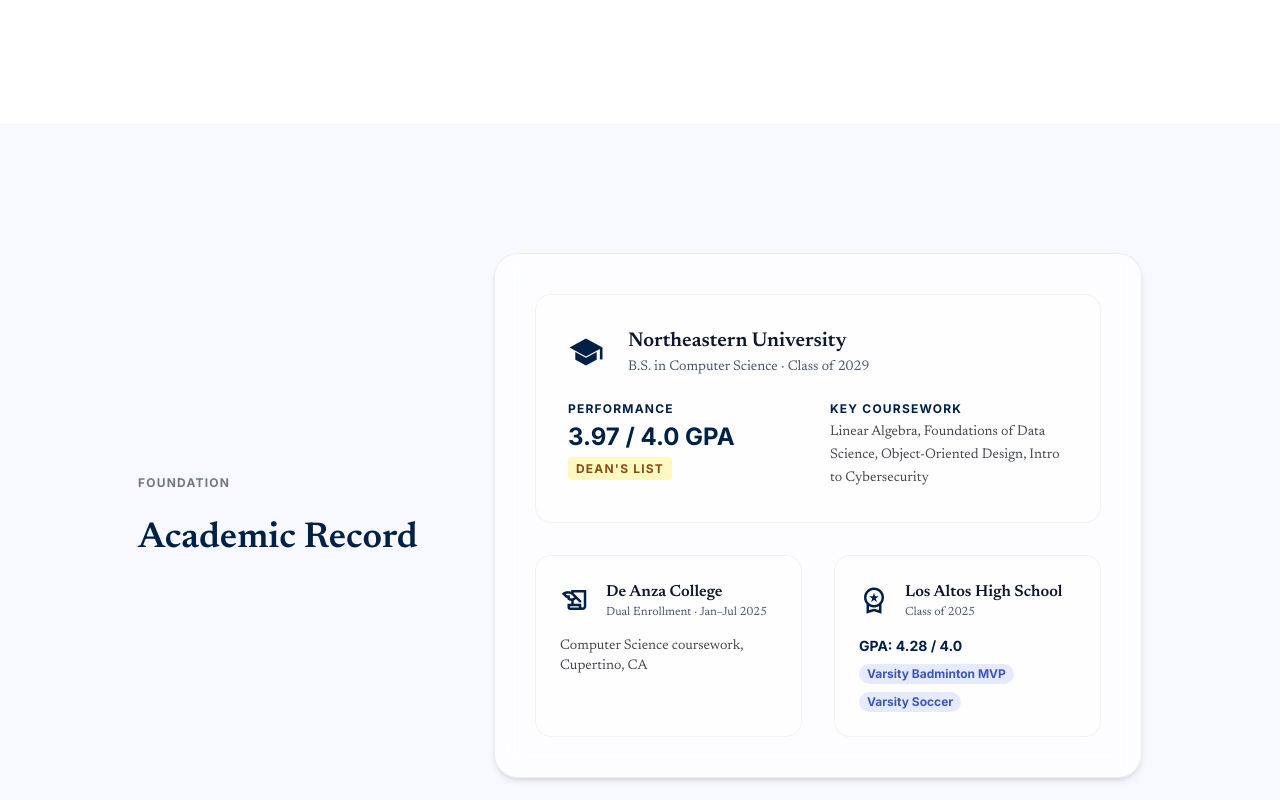
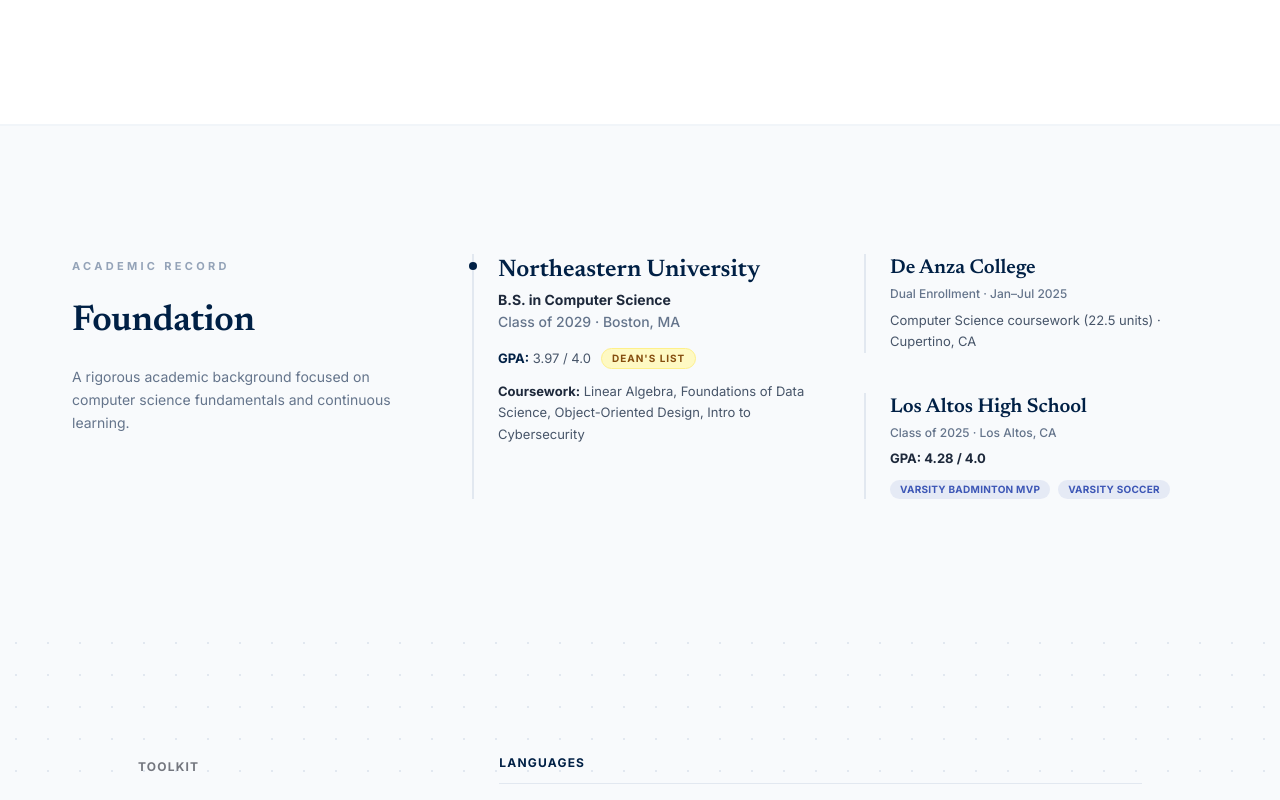
Before and after one commit to raydl18/personal-website, a React (Vite) app: page / in a window 1280 px wide. Shown: the part 4120-4920 px from the top of the page. Built offline with nearby package versions, Linux system fonts and the light colour scheme.

Commit message:
implemented new design for academic record

```diff
--- a/src/index.css
+++ b/src/index.css
@@ -65,6 +65,23 @@
   display: inline-block;
 }
 
+.resume-border {
+  border-left: 2px solid #e2e8f0;
+  padding-left: 1.5rem;
+  position: relative;
+}
+
+.resume-dot::before {
+  content: '';
+  position: absolute;
+  left: -5px;
+  top: 0.5rem;
+  width: 8px;
+  height: 8px;
+  background: #002045;
+  border-radius: 9999px;
+}
+
 .scrollbar-hide::-webkit-scrollbar {
   display: none;
 }
--- a/src/sections/AcademicRecord.jsx
+++ b/src/sections/AcademicRecord.jsx
@@ -1,97 +1,76 @@
+import Reveal from '../components/Reveal';
+
+const coursework = 'Linear Algebra, Foundations of Data Science, Object-Oriented Design, Intro to Cybersecurity';
+
 export default function AcademicRecord() {
   return (
-    <section className="py-32 bg-surface-bright">
-      <div className="max-w-[1100px] mx-auto px-6 md:px-12 grid md:grid-cols-3 gap-16 items-center">
+    <section id="education" className="py-24 md:py-32 bg-slate-50 border-t border-slate-100">
+      <div className="max-w-[1200px] mx-auto px-6 md:px-8">
+        <div className="grid lg:grid-cols-12 gap-12 lg:gap-16">
 
-        <div className="md:col-span-1">
-          <span className="font-inter text-xs font-bold text-outline uppercase tracking-widest">
+          <Reveal className="lg:col-span-4">
+            <span className="font-inter text-[11px] font-bold text-slate-400 uppercase tracking-[0.3em]">
+              Academic Record
+            </span>
+            <h2 className="font-newsreader font-semibold text-3xl md:text-4xl text-primary mt-6 tracking-[-0.01em]">
               Foundation
+            </h2>
+            <p className="font-inter text-sm text-slate-500 mt-6 leading-relaxed max-w-xs">
+              A rigorous academic background focused on computer science fundamentals and continuous
+              learning.
+            </p>
+          </Reveal>
+
+          <Reveal className="lg:col-span-8 grid md:grid-cols-2 gap-10 md:gap-12" delay={80}>
+
+            {/* Featured: Northeastern */}
+            <div className="resume-border resume-dot">
+              <h3 className="font-newsreader font-semibold text-2xl text-primary">Northeastern University</h3>
+              <p className="font-inter text-sm font-bold text-slate-800 mt-1">B.S. in Computer Science</p>
+              <p className="font-inter text-sm text-slate-500 font-medium mt-0.5">Class of 2029 · Boston, MA</p>
+              <div className="mt-4 space-y-3">
+                <div className="flex items-center flex-wrap gap-2.5">
+                  <p className="font-inter text-[13px] text-slate-600">
+                    <span className="font-bold text-primary">GPA:</span> 3.97 / 4.0
+                  </p>
+                  <span className="inline-flex items-center px-2.5 py-0.5 rounded-full border border-yellow-200 bg-yellow-100 text-yellow-800 font-inter text-[10px] font-bold uppercase tracking-widest">
+                    Dean&apos;s List
                   </span>
-          <h2 className="font-newsreader font-semibold text-4xl text-primary mt-6">Academic Record</h2>
                 </div>
-
-        <div className="md:col-span-2 p-10 glass-card rounded-3xl border border-outline-variant/30 shadow-md">
-          <div className="space-y-8">
-
-            {/* Northeastern University */}
-            <div className="p-8 bg-white/40 rounded-2xl border border-primary/5">
-              <div className="flex items-center gap-6 mb-6">
-                <span
-                  className="material-symbols-outlined text-4xl text-primary"
-                  style={{ fontVariationSettings: "'FILL' 1" }}
-                >
-                  school
-                </span>
-                <div>
-                  <h3 className="font-newsreader font-semibold text-xl text-slate-900">Northeastern University</h3>
-                  <p className="font-newsreader text-slate-600 text-sm mt-0.5">
-                    B.S. in Computer Science · Class of 2029
+                <p className="font-inter text-[13px] text-slate-600 leading-relaxed">
+                  <span className="font-bold text-slate-800">Coursework:</span> {coursework}
                 </p>
               </div>
             </div>
-              <div className="grid sm:grid-cols-2 gap-6">
-                <div>
-                  <span className="font-inter text-xs font-bold text-primary uppercase tracking-widest block mb-1">
-                    Performance
-                  </span>
-                  <p className="font-inter font-bold text-2xl text-primary">3.97 / 4.0 GPA</p>
-                  <p className="mt-1">
-                    <span className="px-2 py-1 font-inter text-xs font-bold tracking-widest rounded uppercase bg-yellow-100 text-yellow-800">
-                      Dean's List
-                    </span>
-                  </p>
-                </div>
-                <div>
-                  <span className="font-inter text-xs font-bold text-primary uppercase tracking-widest block mb-1">
-                    Key Coursework
-                  </span>
-                  <p className="font-newsreader text-sm text-on-surface-variant leading-relaxed italic">
-                    Linear Algebra, Foundations of Data Science, Object-Oriented Design, Intro to Cybersecurity
-                  </p>
-                </div>
-              </div>
-            </div>
 
-            {/* De Anza + LAHS */}
-            <div className="grid md:grid-cols-2 gap-8">
-              <div className="p-6 bg-white/40 rounded-2xl border border-primary/5">
-                <div className="flex items-center gap-4 mb-4">
-                  <span className="material-symbols-outlined text-3xl text-primary">history_edu</span>
-                  <div>
-                    <h4 className="font-newsreader font-semibold text-slate-900">De Anza College</h4>
-                    <p className="font-newsreader text-xs text-slate-600">Dual Enrollment · Jan–Jul 2025</p>
-                  </div>
-                </div>
-                <p className="font-newsreader text-sm text-on-surface-variant">
-                  Computer Science coursework, Cupertino, CA
+            {/* Secondary: De Anza + Los Altos HS */}
+            <div className="space-y-10">
+              <div className="resume-border">
+                <h3 className="font-newsreader font-semibold text-xl text-primary">De Anza College</h3>
+                <p className="font-inter text-xs text-slate-500 font-medium mt-1">Dual Enrollment · Jan–Jul 2025</p>
+                <p className="font-inter text-[13px] text-slate-600 mt-2 leading-relaxed">
+                  Computer Science coursework (22.5 units) · Cupertino, CA
                 </p>
               </div>
 
-              <div className="p-6 bg-white/40 rounded-2xl border border-primary/5">
-                <div className="flex items-center gap-4 mb-4">
-                  <span className="material-symbols-outlined text-3xl text-primary">workspace_premium</span>
-                  <div>
-                    <h4 className="font-newsreader font-semibold text-slate-900">Los Altos High School</h4>
-                    <p className="font-newsreader text-xs text-slate-600">Class of 2025</p>
-                  </div>
-                </div>
-                <div className="space-y-2">
-                  <p className="font-inter font-bold text-sm text-primary">GPA: 4.28 / 4.0</p>
-                  <div className="flex flex-wrap gap-2">
-                    <span className="font-inter text-xs font-bold bg-secondary-container/20 text-secondary px-2 py-0.5 rounded-full">
+              <div className="resume-border">
+                <h3 className="font-newsreader font-semibold text-xl text-primary">Los Altos High School</h3>
+                <p className="font-inter text-xs text-slate-500 font-medium mt-1">Class of 2025 · Los Altos, CA</p>
+                <p className="font-inter text-[13px] font-bold text-slate-800 mt-2">GPA: 4.28 / 4.0</p>
+                <div className="flex flex-wrap gap-2 mt-3">
+                  <span className="inline-flex items-center px-2.5 py-0.5 rounded-full bg-secondary/10 text-secondary font-inter text-[10px] font-bold uppercase tracking-wide">
                     Varsity Badminton MVP
                   </span>
-                    <span className="font-inter text-xs font-bold bg-secondary-container/20 text-secondary px-2 py-0.5 rounded-full">
+                  <span className="inline-flex items-center px-2.5 py-0.5 rounded-full bg-secondary/10 text-secondary font-inter text-[10px] font-bold uppercase tracking-wide">
                     Varsity Soccer
                   </span>
                 </div>
               </div>
             </div>
-            </div>
+
+          </Reveal>
 
         </div>
-        </div>
-
       </div>
     </section>
   );
```
Lines whose indentation alone changed are shown as unchanged.
